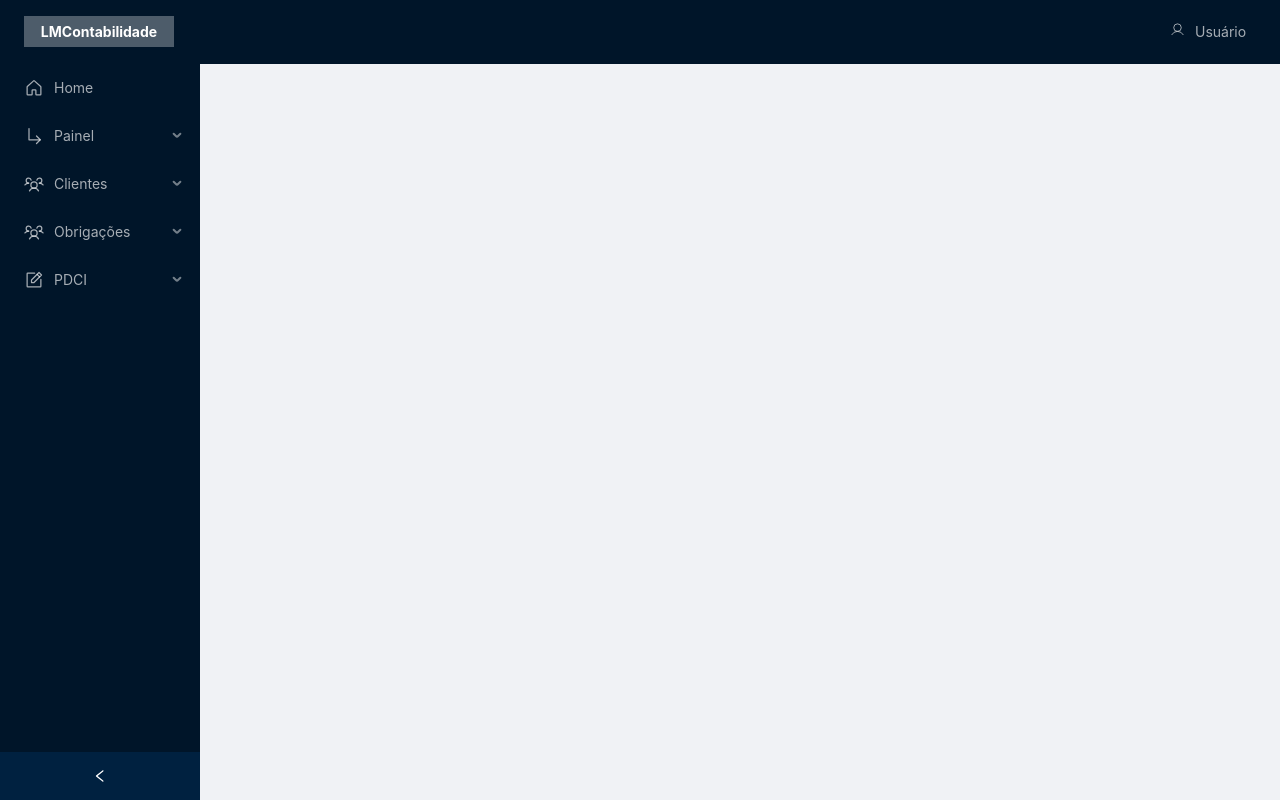
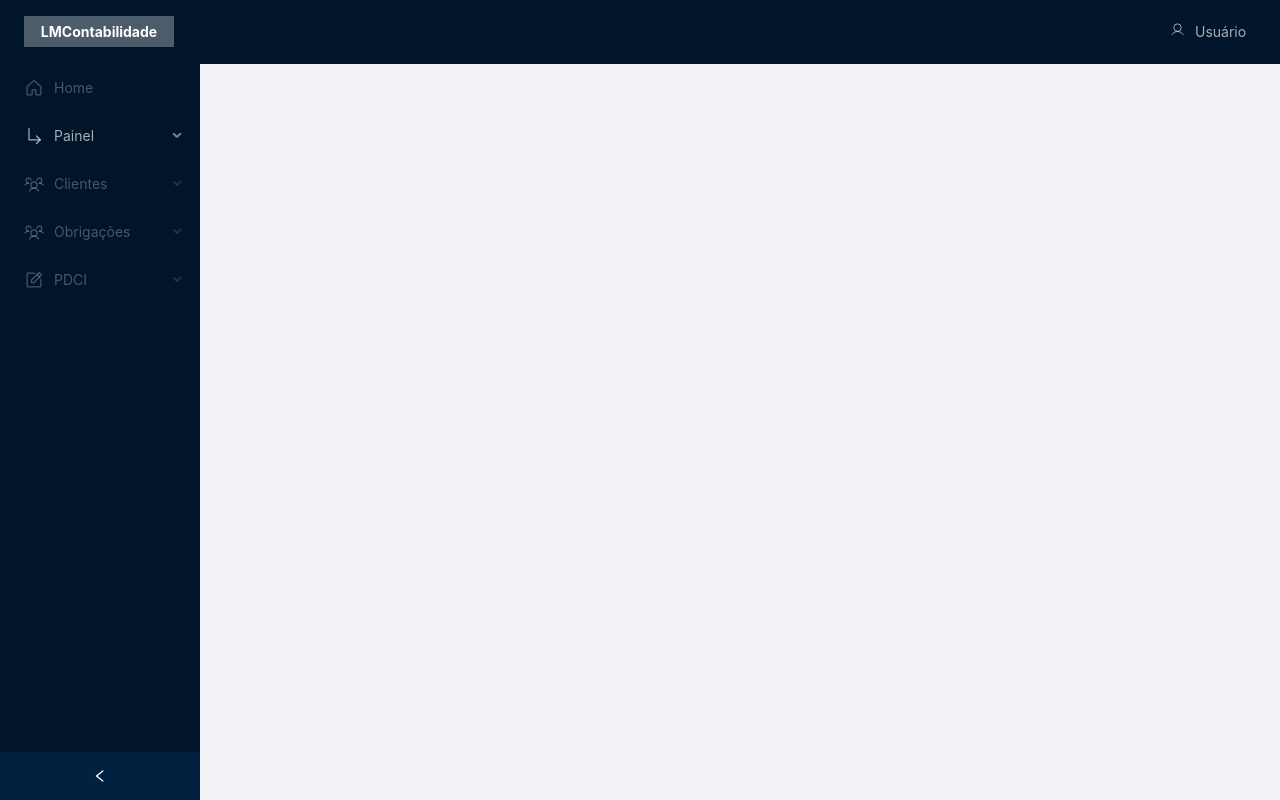
Before and after one commit to gboliveir/SIG, a React (Vite) app: page /lmcontabilidade in a window 1280 px wide. Built offline with nearby package versions, Linux system fonts and the light colour scheme.

Commit message:
chore: disable non-existent menus

```diff
--- a/src/components/Siderbar/index.tsx
+++ b/src/components/Siderbar/index.tsx
@@ -1,9 +1,8 @@
 import { useState } from 'react';
 
-import { Layout, MenuProps, Menu } from 'antd';
-import { NotePencil, User, UsersThree, ArrowElbowDownRight, House } from 'phosphor-react';
+import { Layout, MenuProps, Menu, Tooltip } from 'antd';
+import { NotePencil, UsersThree, ArrowElbowDownRight, House } from 'phosphor-react';
 
-import { getItem } from '../../utils/get-item-menu';
 
 type MenuItem = Required<MenuProps>['items'][number];
 
@@ -12,23 +11,89 @@ const { Sider } = Layout;
 export function Sidebar() {
   const [collapsed, setCollapsed] = useState(false);
 
+  function renderLabelDisabled(menuTitle: string) {
+    return (
+      <Tooltip
+        title='Esté menu ainda está em desenvolvimento e por essa razão ainda não foi disponibilizado.'
+        placement='topLeft'
+      >
+        {menuTitle}
+      </Tooltip>
+    );
+  }
+
   const menuItems: MenuItem[] = [
-    getItem('Home', 'home-menu-item-1', <House size={20} />),
-    getItem('Painel', 'painel-menu-item-1', <ArrowElbowDownRight size={20} />, [
-      getItem('Painel do contador', 'painel-submenu-item-1'),
-      getItem('Painel do cliente', 'painel-submenu-item-2'),
-    ]),
-    getItem('Clientes', 'customer-menu-item-1', <UsersThree size={20} />, [
-      getItem('Adicionar cliente', 'customer-submenu-item-1'),
-      getItem('Excluir cliente', 'customer-submenu-item-2'),
-    ]),
-    getItem('Obrigações', 'obligation-menu-item-2', <UsersThree size={20} />, [
-      getItem('Adicionar obrigação', 'obligation-submenu-item-1'),
-      getItem('Excluir obrigação', 'obligation-submenu-item-2'),
-    ]),
-    getItem('PDCI', 'pdci-menu-item-3', <NotePencil size={20} />, [
-      getItem('Editar tabela PDCI', 'pdci-submenu-item-1'),
-    ])
+    {
+      label: renderLabelDisabled('Home'),
+      key: 'home-menu-item-1',
+      icon: <House size={20} />,
+      disabled: true,
+    },
+    {
+      label: 'Painel',
+      key: 'painel-menu-item-2',
+      icon: <ArrowElbowDownRight size={20} />,
+      children: [
+        {
+          label: 'Painel do contador',
+          key: 'painel-submenu-item-1',
+        },
+        {
+          label: renderLabelDisabled('Painel do cliente'),
+          key: 'painel-submenu-item-2',
+          disabled: true
+        }
+      ]
+    },
+    {
+      label: renderLabelDisabled('Clientes'),
+      key: 'customer-menu-item-3',
+      icon: <UsersThree size={20} />,
+      disabled: true,
+      children: [
+        {
+          label: renderLabelDisabled('Adicionar cliente'),
+          key: 'customer-submenu-item-1',
+          disabled: true
+        },
+        {
+          label: renderLabelDisabled('Excluir cliente'),
+          key: 'customer-submenu-item-2',
+          disabled: true
+        }
+      ]
+    },
+    {
+      label: renderLabelDisabled('Obrigações'),
+      key: 'obligation-menu-item-4',
+      icon: <UsersThree size={20} />,
+      disabled: true,
+      children: [
+        {
+          label: renderLabelDisabled('Adicionar obrigação'),
+          key: 'obligation-submenu-item-1',
+          disabled: true
+        },
+        {
+          label: renderLabelDisabled('Excluir obrigação'),
+          key: 'obligation-submenu-item-2',
+          disabled: true
+        }
+      ]
+    },
+    {
+      label: renderLabelDisabled('PDCI'),
+      key: 'pdci-menu-item-5',
+      icon: <NotePencil size={20} />,
+      disabled: true,
+      children: [
+        {
+          label: renderLabelDisabled('Editar tabela PDCI'),
+          key: 'pdci-submenu-item-1',
+          disabled: true
+        }
+      ]
+    }
   ];
 
   return (
```
